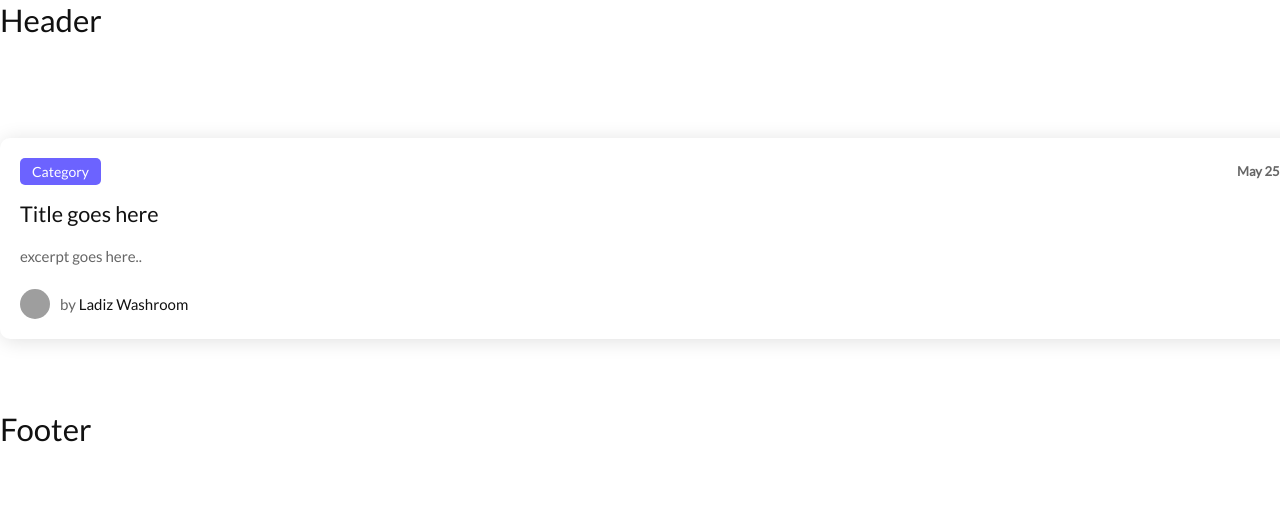
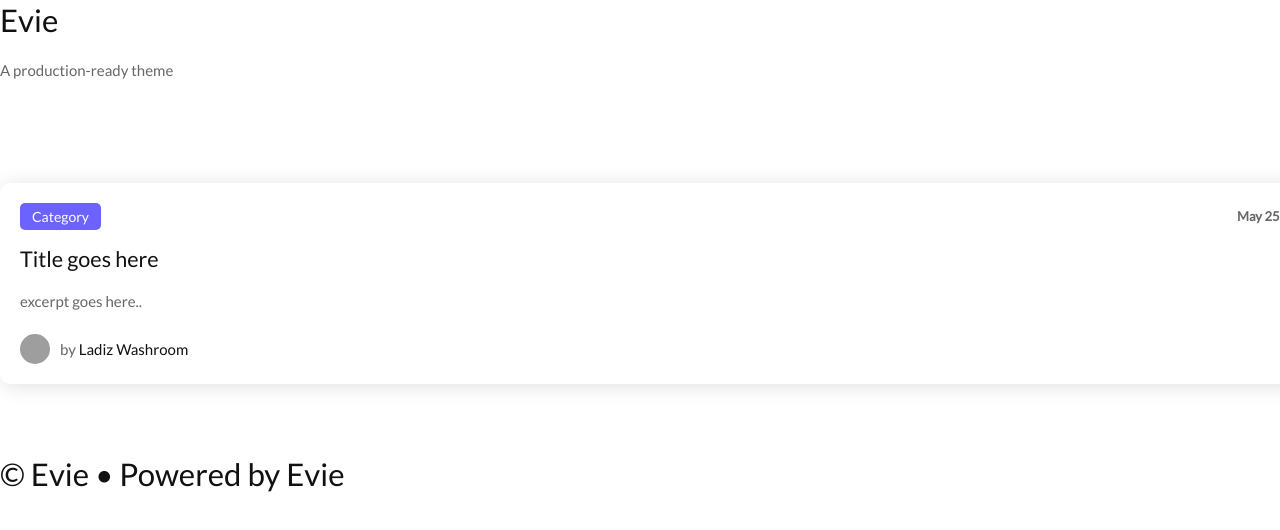
Before and after one commit to actuallyakash/evie-gatsby, a Gatsby site: page / in a window 1280 px wide. Shown: the top 530 px of the page. Built offline with nearby package versions, Linux system fonts and the light colour scheme; Gatsby itself is replaced by a stand-in of ours; grey boxes are pictures that could not be loaded.

Commit message:
Added site metadata 🗄

```diff
--- a/gatsby-config.js
+++ b/gatsby-config.js
@@ -5,6 +5,11 @@
  */
 
 module.exports = {
-  /* Your site config here */
+  siteMetadata: {
+    title: 'Evie',
+    tagline: 'A production-ready theme',
+    author: 'actuallyakash',
+    template: 'Evie',
+  },
   plugins: [],
 }
--- a/src/components/footer.js
+++ b/src/components/footer.js
@@ -1,10 +1,22 @@
 import React from 'react'
-import { Link } from 'gatsby'
+import { Link, graphql, useStaticQuery } from 'gatsby'
 
 const Footer = () => {
+
+  const data = useStaticQuery( graphql`
+    query {
+        site {
+            siteMetadata {
+                title
+                template
+            }
+        }
+    }
+  `)
+
   return (
     <footer>
-      <h1>Footer</h1>
+      <h1>&copy; {data.site.siteMetadata.title} &bull; Powered by <Link to="/">{data.site.siteMetadata.template}</Link></h1>
     </footer>
   )
 }
--- a/src/components/header.js
+++ b/src/components/header.js
@@ -1,10 +1,23 @@
 import React from 'react'
-import { Link } from 'gatsby'
+import { Link, graphql, useStaticQuery } from 'gatsby'
 
 const Header = () => {
+
+  const data = useStaticQuery( graphql`
+    query {
+        site {
+            siteMetadata {
+                title
+                tagline
+            }
+        }
+    }
+  `)
+
   return (
     <header>
-      <h1>Header</h1>
+      <h1><Link to="/">{data.site.siteMetadata.title}</Link></h1>
+      <p>{data.site.siteMetadata.tagline}</p>
     </header>
   )
 }
--- a/src/components/layout.js
+++ b/src/components/layout.js
@@ -7,7 +7,7 @@ const Layout = ( props ) => {
   return (
     <div>
         <Header />
-            <main id="primary" class="site-main container">
+            <main id="primary" class={props.class}>
                 {props.children}
             </main>
         <Footer />
--- a/src/pages/index.js
+++ b/src/pages/index.js
@@ -1,4 +1,5 @@
 import React from 'react'
+import { graphql } from 'gatsby'
 
 import Layout from '../components/layout'
 import Post from '../components/post'
@@ -8,7 +9,7 @@ import '../assets/css/style.css';
 
 const Index = () => {
   return (
-      <Layout >
+      <Layout class="container" >
 
         {/* <?php if ( have_posts() ) : ?> */}
 
```
